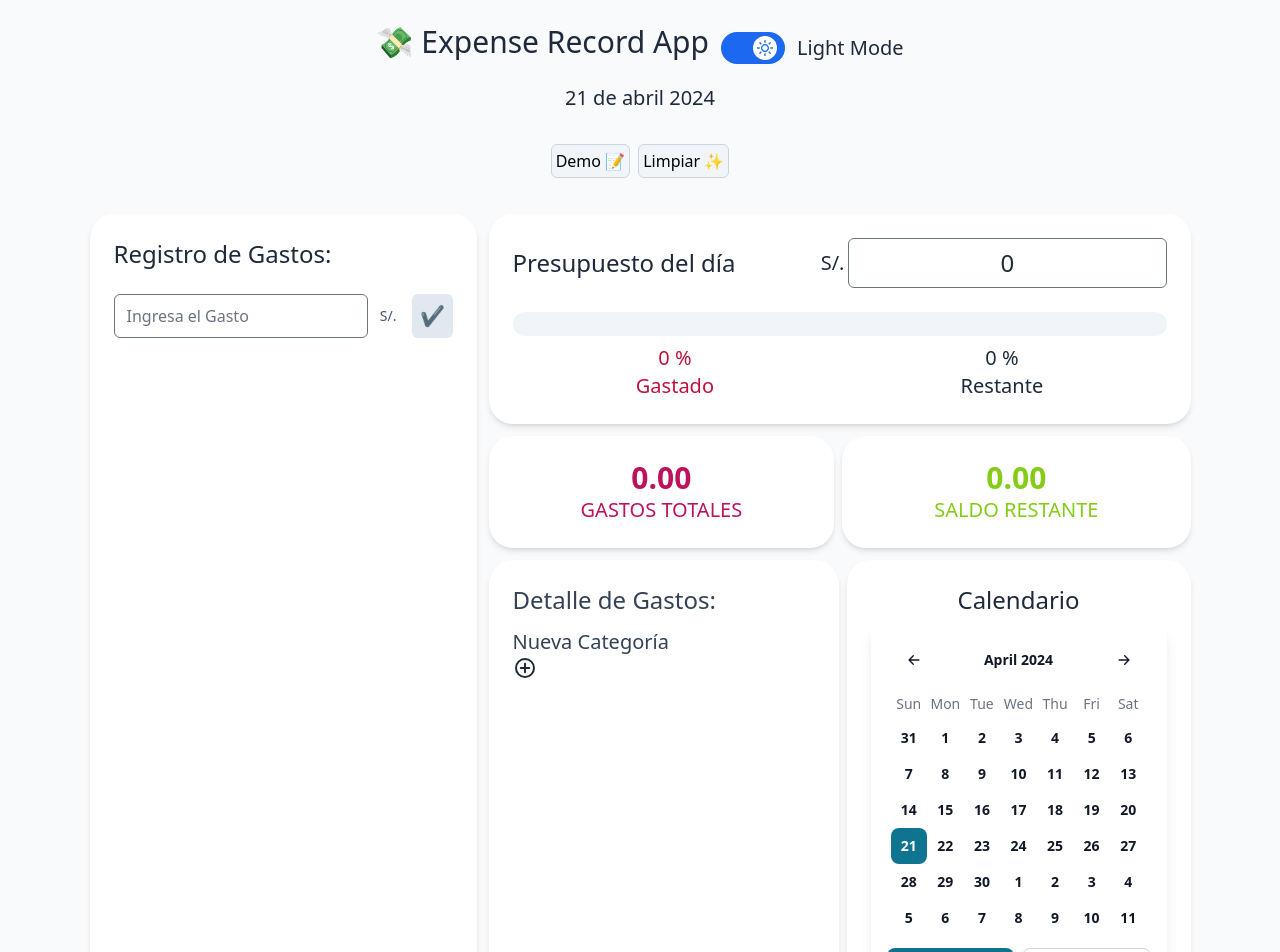
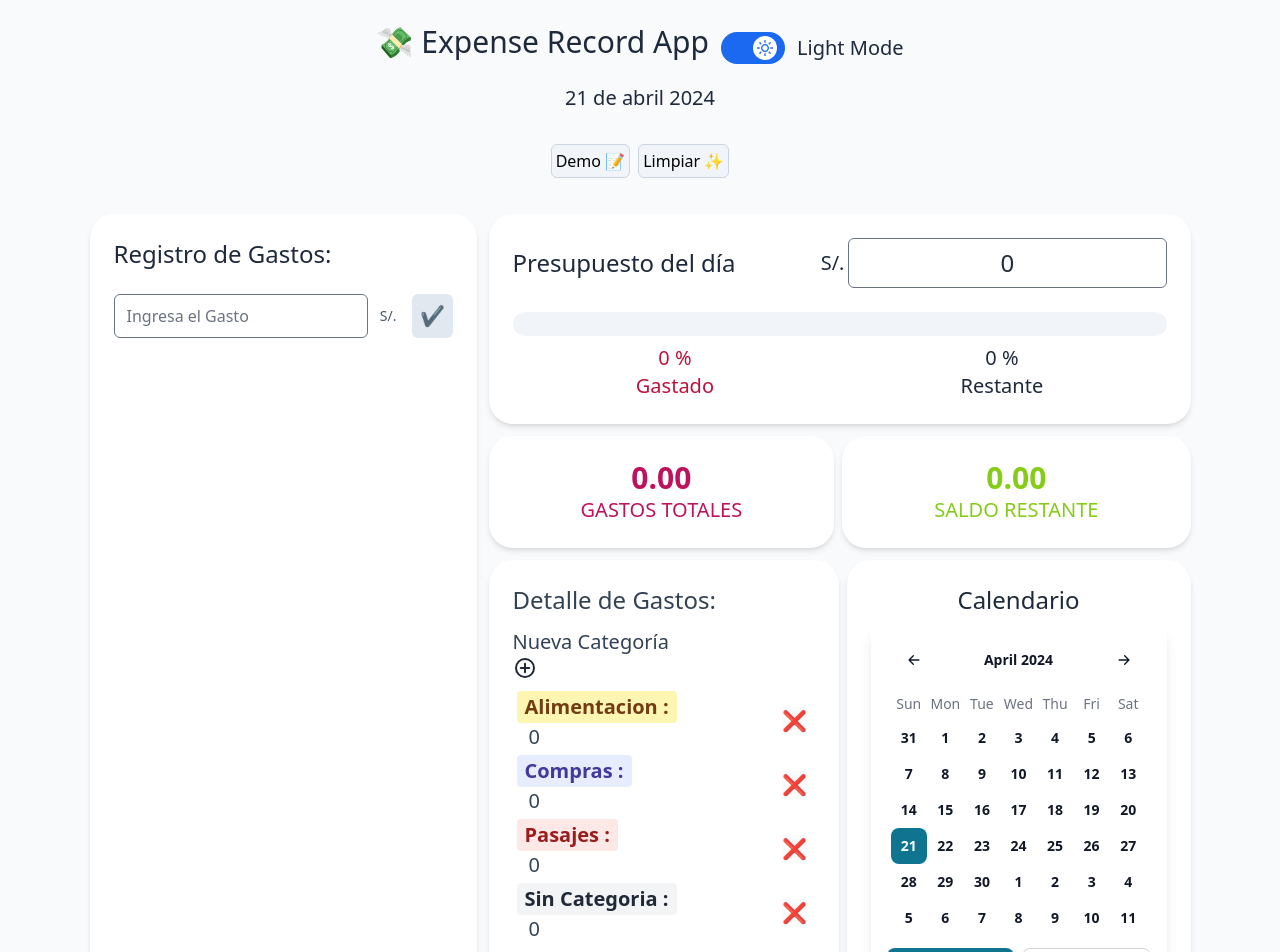
Before and after one commit to nattdev/expense-record-app, a React (Vite) app in the folder client/: page / in a window 1280 px wide. Shown: the top 952 px of the page. Built offline with nearby package versions, Linux system fonts and the light colour scheme.

Commit message:
Add initialCategories at app starts and when demo button is pressed

```diff
--- a/client/src/components/ToolsBar.jsx
+++ b/client/src/components/ToolsBar.jsx
@@ -1,7 +1,8 @@
+import { useEffect } from "react";
 import { useExpenses } from "./ExpensesContext";
 
 function ToolsBar() {
-    const { setExpenses, setCurrentBudget } = useExpenses();
+    const { setExpenses, setCurrentBudget, setCategories } = useExpenses();
 
     const initialExpenses = [
         { id: 1, currency: "soles", category: "alimentacion", "amount": 200, "count": 1 },
@@ -14,9 +15,22 @@ function ToolsBar() {
         { id: 8, currency: "soles", category: "sin categoria", "amount": 20.02, "count": 1 }
     ]
 
+    const initialCategories = [
+        { id: 1, name: "alimentacion", amount: 0.00 },
+        { id: 2, name: "compras", amount: 0.00 },
+        { id: 3, name: "pasajes", amount: 0.00 },
+        { id: 4, name: "sin categoria", amount: 0.00 }
+    ];
+
+
+    useEffect(() => {
+        setCategories(initialCategories);
+    }, []);
+
     function demoHandle() {
         setExpenses(initialExpenses);
         setCurrentBudget(2000);
+        setCategories(initialCategories);
     }
 
     function cleanHandle() {
```
